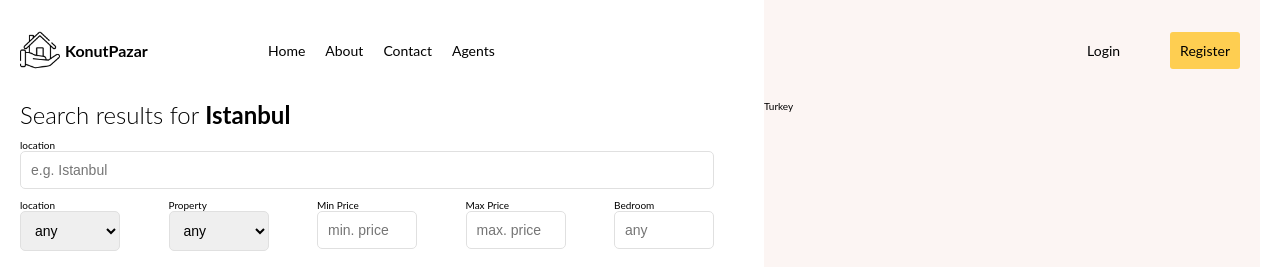
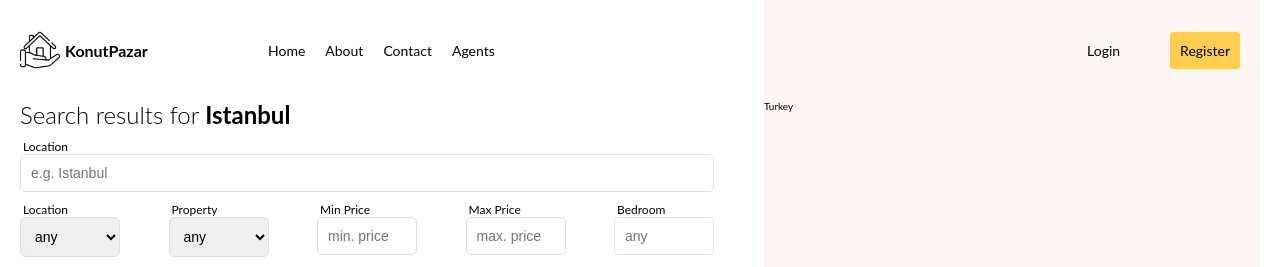
Before and after one commit to kobrak1/real-estate-app, a React (Vite) app in the folder client/: page /list in a window 1280 px wide. Shown: the top 267 px of the page. Built offline with nearby package versions, Linux system fonts and the light colour scheme.

Commit message:
modified:
Filter.jsx and Filter.scss are modified by changing the  label "location" to "Location" and  adding a padding-left value to these labels

```diff
--- a/client/src/components/Filter/Filter.jsx
+++ b/client/src/components/Filter/Filter.jsx
@@ -14,7 +14,7 @@ const Filter = () => {
       </h1>
       <div className="top">
         <div className="item">
-          <label htmlFor="location">location</label>
+          <label htmlFor="location">Location</label>
           <input
             type="text"
             name="location"
@@ -27,7 +27,7 @@ const Filter = () => {
       </div>
       <div className="bottom">
         <div className="item">
-          <label htmlFor="type">location</label>
+          <label htmlFor="type">Location</label>
           <select name="type" id="type">
             <option value={""}>any</option>
             <option value={"buy"}>buy</option>
--- a/client/src/components/Filter/Filter.scss
+++ b/client/src/components/Filter/Filter.scss
@@ -14,7 +14,8 @@
     gap: 2;
 
     label {
-      font-size: 1rem;
+      font-size: 1.2rem;
+      padding-left: 3px;
     }
 
     input,select {
```
